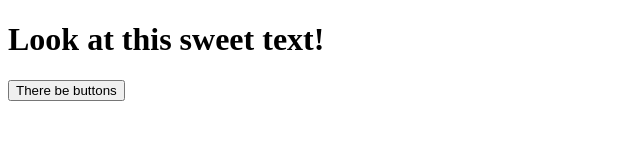
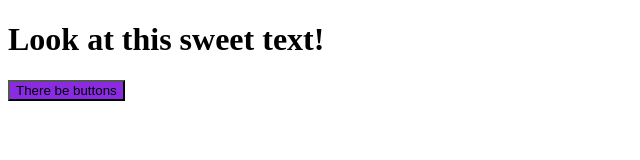
Before and after one commit to TeamPurple-BootCamp2019/Test_repo, a plain HTML site: page index.html in a window 1280 px wide. Shown: the whole page, without its empty margins (0-640 px from the left). Drawn offline with Linux system fonts and the light colour scheme.

Commit message:
button style

```diff
--- a/assets/css/style.css
+++ b/assets/css/style.css
@@ -0,0 +1,7 @@
+body{
+    background-color: white;
+}
+
+#btn {
+    background-color: blueviolet;
+}
--- a/index.html
+++ b/index.html
@@ -5,10 +5,11 @@
     <meta name="viewport" content="width=device-width, initial-scale=1.0">
     <meta http-equiv="X-UA-Compatible" content="ie=edge">
     <title>Test Repo Page</title>
+    <link rel="stylesheet" type="text/css" href="./assets/css/style.css"/>
 </head>
 <body>
    <h1> Look at this sweet text! </h1>
 
-   <button>  There be buttons</button>
+   <button id="btn">  There be buttons</button>
 </body>
 </html>
--- a/style.css
+++ /dev/null
@@ -1,3 +0,0 @@
-body{
-    background-color: black;
-}
```
